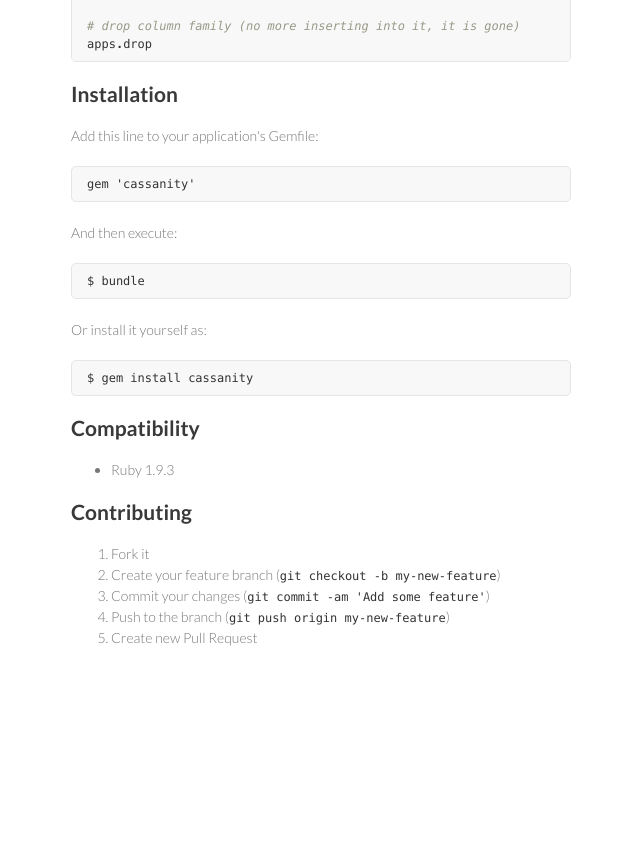
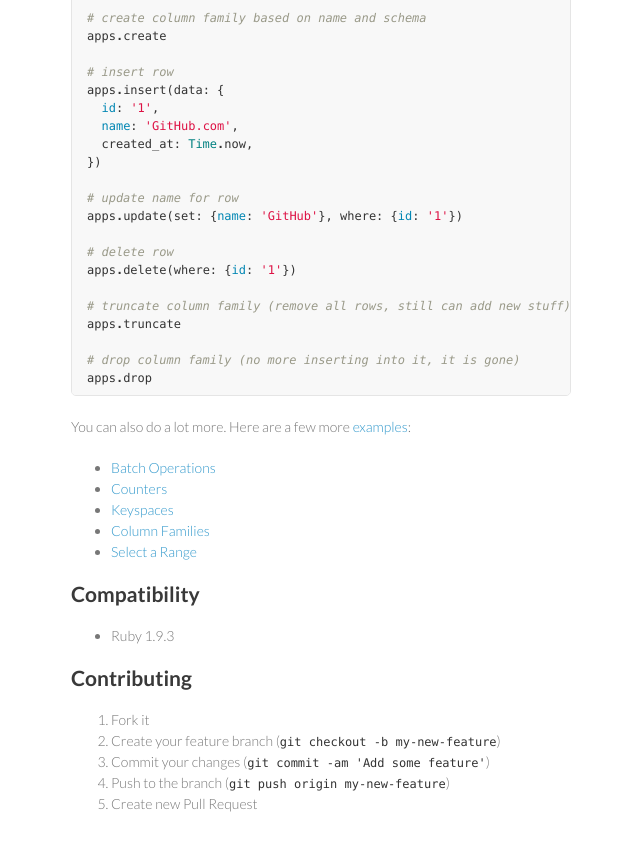
Before and after one commit to jnunemaker/cassanity, a plain HTML site: page index.html in a window 1280 px wide. Shown: the part 1304-2154 px from the top of the page, without its empty margins (499-1139 px from the left). Before the commit the page ends 2022 px from the top, so only its background shows below. Drawn offline with Linux system fonts and the light colour scheme.

```diff
--- a/index.html
+++ b/index.html
@@ -31,6 +31,23 @@
         <h1>Cassanity</h1>
 
 <p>Layer of goodness on top of cassandra-cql so you do not have to write CQL strings all over the place.</p>
+
+<h2>Installation</h2>
+
+<p>Add this line to your application's Gemfile:</p>
+
+<pre><code>gem 'cassanity'
+</code></pre>
+
+<p>And then execute:</p>
+
+<pre><code>$ bundle
+</code></pre>
+
+<p>Or install it yourself as:</p>
+
+<pre><code>$ gem install cassanity
+</code></pre>
 
 <h2>Usage</h2>
 
@@ -99,24 +116,15 @@
 <span class="n">apps</span><span class="o">.</span><span class="n">drop</span>
 </pre></div>
 
-<h2>Installation</h2>
+<p>You can also do a lot more. Here are a few more <a href="https://github.com/jnunemaker/cassanity/tree/master/examples">examples</a>:</p>
 
-<p>Add this line to your application's Gemfile:</p>
-
-<pre><code>gem 'cassanity'
-</code></pre>
-
-<p>And then execute:</p>
-
-<pre><code>$ bundle
-</code></pre>
-
-<p>Or install it yourself as:</p>
-
-<pre><code>$ gem install cassanity
-</code></pre>
-
-<h2>Compatibility</h2>
+<ul>
+<li><a href="https://github.com/jnunemaker/cassanity/tree/master/examples/batch.rb">Batch Operations</a></li>
+<li><a href="https://github.com/jnunemaker/cassanity/tree/master/examples/counters.rb">Counters</a></li>
+<li><a href="https://github.com/jnunemaker/cassanity/tree/master/examples/keyspaces.rb">Keyspaces</a></li>
+<li><a href="https://github.com/jnunemaker/cassanity/tree/master/examples/column_families.rb">Column Families</a></li>
+<li><a href="https://github.com/jnunemaker/cassanity/tree/master/examples/select_range.rb">Select a Range</a></li>
+</ul><h2>Compatibility</h2>
 
 <ul>
 <li>Ruby 1.9.3</li>
```
Also changed, not shown: params.json (+1 -1 lines).
